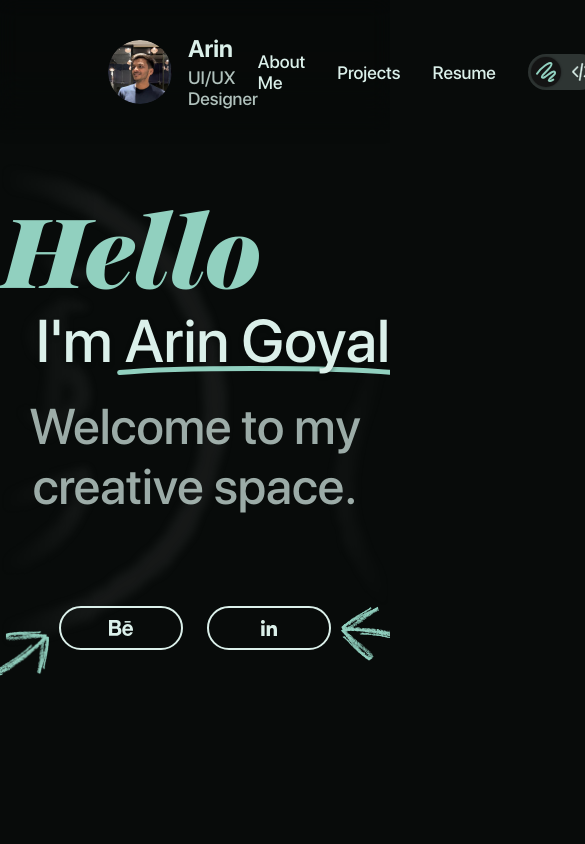
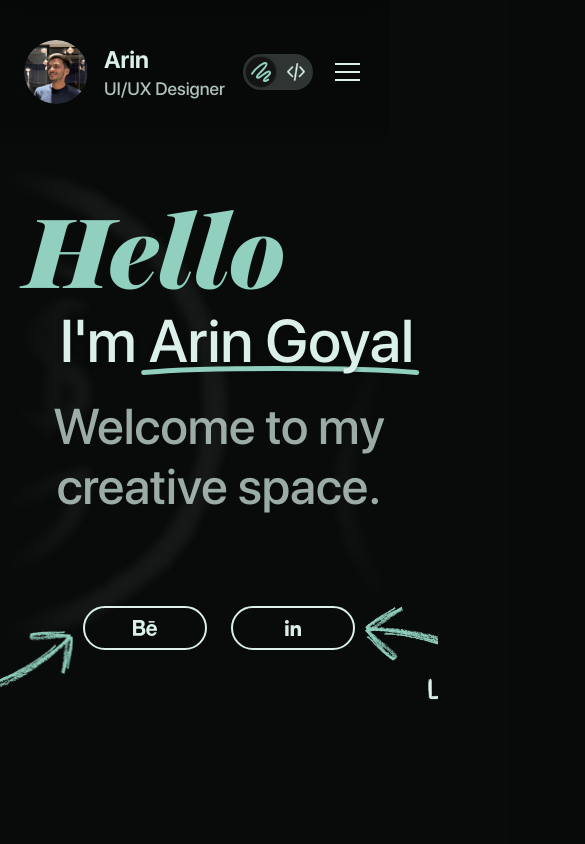
Before and after one commit to arin-goyal/portfolio-website, a React (Vite) app: page / in a window 390 px wide. Shown: the top 844 px of the page, 585 px wide, since content can reach past the window. Built offline with nearby package versions, Linux system fonts and the light colour scheme; a web font is replaced by a local one.

Commit message:
testing mobile responsiveness for navbar

```diff
--- a/src/components/Navbar.css
+++ b/src/components/Navbar.css
@@ -1,9 +1,6 @@
-/* src/components/Navbar.css */
+/* NAVBAR CONTAINER */
 
 .navbar-container {
-  padding: 0;
-
-  /* Dimensions & Positioning */
   height: 144px;
   width: 100%;
   position: fixed;
@@ -11,124 +8,184 @@
   left: 0;
   z-index: 1000;
 
-  /* Layout for items we will add later */
   display: flex;
   align-items: center;
+
   padding: 0 108px;
   box-sizing: border-box;
 
-  /* Ensure the container itself is transparent */
-  background-color: transparent;
+  background: transparent;
 }
 
-/* This is the "Blur Layer" that handles the progressive effect */
+/* BLUR LAYER */
+
 .navbar-container::before {
   content: "";
   position: absolute;
-  top: 0;
-  left: 0;
-  right: 0;
-  bottom: 0;
-  z-index: -1; /* Keeps the blur behind your text/links */
+  inset: 0;
+  z-index: -1;
 
-  /* 1. THE BLUR - Increased for better distortion of background text */
   backdrop-filter: blur(10px) saturate(100%);
   -webkit-backdrop-filter: blur(10px) saturate(100%);
 
-  /* 2. THE PROGRESSIVE MASK */
-  /* This forces the blur to fade out from top to bottom */
-  mask-image: linear-gradient(
-    to bottom,
-    black 0%,          /* Full blur at the very top */
-    black 50%,         /* Stay fully blurred for a bit */
-    transparent 100%   /* Gradually disappear by the bottom */
-  );
-  -webkit-mask-image: linear-gradient(
-    to bottom,
-    black 0%,
-    black 50%,
-    transparent 100%
-  );
+  mask-image: linear-gradient(to bottom, black 0%, black 50%, transparent 100%);
+  -webkit-mask-image: linear-gradient(to bottom, black 0%, black 50%, transparent 100%);
 
-  /* 3. HARDWARE ACCELERATION - Fixes the "sharp text" rendering bug */
   transform: translateZ(0);
   will-change: backdrop-filter;
 
-  /* 4. OPTIONAL TINT - Helps define the navbar area */
   background: linear-gradient(
     to bottom,
-    rgba(0, 0, 0, 0.2),
+    rgba(0,0,0,0.2),
     transparent
   );
 }
 
+/* INNER CONTENT */
+
 .navbar-content {
-  /* This creates the 108px "gap" on both sides */
-  margin: 0 0px;
-
-  /* This makes the inner content take up the available space */
   width: 100%;
   height: 100%;
 
-  /* Flexbox settings to align your items later */
   display: flex;
-  justify-content: space-between; /* Pushes Logo to left, Links to right */
+  justify-content: space-between;
   align-items: center;
 }
+
+/* LEFT SIDE */
 
 .navbar-left {
   display: flex;
   align-items: center;
-  gap: 16px; /* Space between image and text */
+  gap: 16px;
 }
 
 .profile-img {
-  width: 64px;  /* Adjust size as needed */
+  width: 64px;
   height: 64px;
-  border-radius: 50%; /* Makes it a perfect circle */
-  object-fit: cover;  /* Prevents image stretching */
+  border-radius: 50%;
+  object-fit: cover;
 }
 
 .profile-text {
   display: flex;
-  flex-direction: column; /* Stacks Name above Role */
-  justify-content: center;
+  flex-direction: column;
   gap: 4px;
 }
 
 .profile-name {
-  font-family: var(--font-bodybold); /* Using your custom font */
+  font-family: var(--font-bodybold);
   font-size: 24px;
   font-weight: 600;
   color: var(--text-color);
-  line-height: 1.2;
 }
 
 .profile-role {
-  font-family: var(--font-body); /* Using your body font */
+  font-family: var(--font-body);
   font-size: 18px;
-  font-weight: 400;
+  opacity: 0.8;
   color: var(--text-color);
-  opacity: 0.8; /* Slightly dimmer to create hierarchy */
 }
+
+/* RIGHT SIDE LAYOUT */
+
+.nav-right {
+  display: flex;
+  align-items: center;
+  gap: 32px;
+}
+
+/* NAV LINKS */
 
 .nav-links {
   display: flex;
-  gap: 32px; /* High-end spacing between links */
+  gap: 32px;
   align-items: center;
 }
 
 .nav-item {
   font-family: var(--font-body);
   font-size: 18px;
-  font-weight: 400;
+  text-decoration: none;
   color: var(--text-color);
-  text-decoration: none; /* Removes the underline */
-  transition: opacity 0.3s ease, transform 0.3s ease;
+
+  transition: 0.3s;
 }
 
-/* Hover Effect */
 .nav-item:hover {
-  opacity: 1;
-  transform: translateY(-2px); /* Subtle lift effect */
+  transform: translateY(-2px);
 }
+
+/* MODE TOGGLE + HAMBURGER */
+
+.nav-controls {
+  display: flex;
+  align-items: center;
+  gap: 16px;
+}
+
+/* HAMBURGER */
+
+.hamburger {
+  display: none;
+  flex-direction: column;
+  gap: 6px;
+
+  background: none;
+  border: none;
+  cursor: pointer;
+}
+
+.hamburger .bar {
+  width: 25px;
+  height: 2px;
+  background: var(--text-color);
+  transition: 0.3s;
+}
+
+.hamburger.active .bar:nth-child(1) {
+  transform: translateY(8px) rotate(45deg);
+}
+
+.hamburger.active .bar:nth-child(2) {
+  opacity: 0;
+}
+
+.hamburger.active .bar:nth-child(3) {
+  transform: translateY(-8px) rotate(-45deg);
+}
+
+/* MOBILE */
+
+@media (max-width: 768px) {
+
+  .navbar-container {
+    padding: 0 24px;
+  }
+
+  .nav-links {
+    position: fixed;
+    top: 0;
+    right: -100%;
+
+    width: 70%;
+    height: 100vh;
+
+    flex-direction: column;
+    justify-content: center;
+    gap: 40px;
+
+    background: rgba(8,11,10,0.98);
+    backdrop-filter: blur(20px);
+
+    transition: right 0.4s ease;
+  }
+
+  .nav-links.open {
+    right: 0;
+  }
+
+  .hamburger {
+    display: flex;
+  }
+}
--- a/src/components/Navbar.tsx
+++ b/src/components/Navbar.tsx
@@ -1,24 +1,71 @@
-import './Navbar.css';
-import ModeToggle from './ModeToggle';
+import { useState } from "react";
+import "./Navbar.css";
+import ModeToggle from "./ModeToggle";
 
 const Navbar = () => {
+  const [isMenuOpen, setIsMenuOpen] = useState(false);
+
+  const toggleMenu = () => {
+    setIsMenuOpen(!isMenuOpen);
+  };
+
+  const closeMenu = () => {
+    setIsMenuOpen(false);
+  };
+
   return (
     <nav className="navbar-container">
       <div className="navbar-content">
-        {/* We will place the Logo, Links, and Button here */}
+
+        {/* LEFT SIDE */}
         <div className="navbar-left">
-            <img src="/profile.png" alt="Arin" className="profile-img" />
-            <div className="profile-text">
-                <span className="profile-name">Arin</span>
-                <span className="profile-role">UI/UX Designer</span>
-            </div>
+          <img src="/profile.png" alt="Arin" className="profile-img" />
+
+          <div className="profile-text">
+            <span className="profile-name">Arin</span>
+            <span className="profile-role">UI/UX Designer</span>
+          </div>
         </div>
-        {/* Right Side (Navigation Links) */}
-        <div className="nav-links">
-            <a href="#AboutMe" className="nav-item">About Me</a>
-            <a href="#Projects" className="nav-item">Projects</a>
-            <a href="/Resume.pdf" target="_blank" className="nav-item">Resume</a>
+
+        {/* RIGHT SIDE */}
+        <div className="nav-right">
+
+          {/* LINKS */}
+          <div className={`nav-links ${isMenuOpen ? "open" : ""}`}>
+            <a href="#AboutMe" className="nav-item" onClick={closeMenu}>
+              About Me
+            </a>
+
+            <a href="#Projects" className="nav-item" onClick={closeMenu}>
+              Projects
+            </a>
+
+            <a
+              href="/Resume.pdf"
+              target="_blank"
+              className="nav-item"
+              onClick={closeMenu}
+            >
+              Resume
+            </a>
+          </div>
+
+          {/* MODE TOGGLE + HAMBURGER */}
+          <div className="nav-controls">
+
             <ModeToggle />
+
+            <button
+              className={`hamburger ${isMenuOpen ? "active" : ""}`}
+              onClick={toggleMenu}
+            >
+              <span className="bar"></span>
+              <span className="bar"></span>
+              <span className="bar"></span>
+            </button>
+
+          </div>
+
         </div>
       </div>
     </nav>
--- a/src/index.css
+++ b/src/index.css
@@ -55,3 +55,17 @@ body {
   min-height: 100vh;         /* Ensures the background covers the full screen */
   font-family: Arial, sans-serif;
 }
+
+/* --- GLOBAL MOBILE OVERRIDES --- */
+@media (max-width: 768px) {
+  /* This targets every main section you've built so far */
+  .navbar-container,
+  .hero-section,
+  .about-container,
+  .projects-container,
+  .thank-you-container,
+  .credits-container {
+    padding-left: 24px !important;
+    padding-right: 24px !important;
+  }
+}
```
